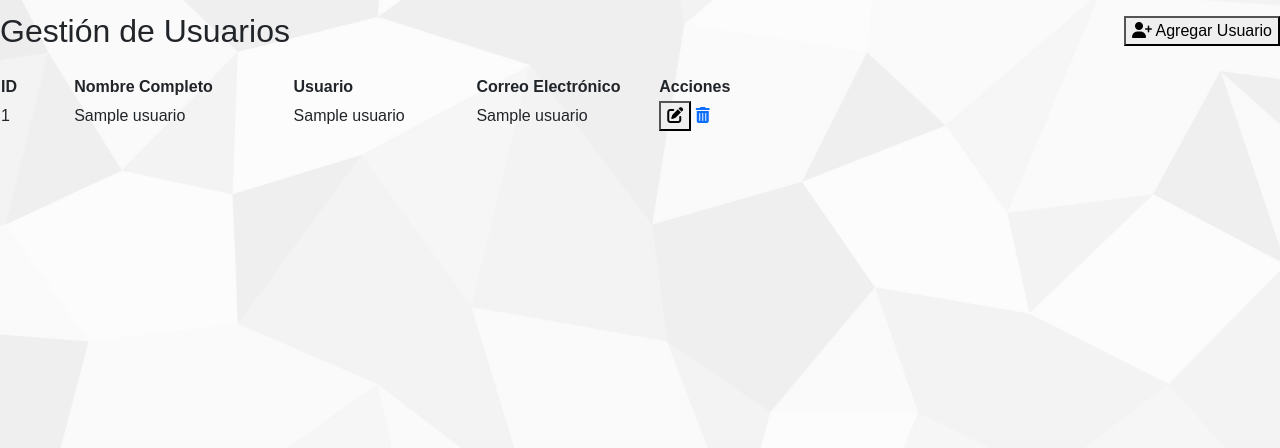
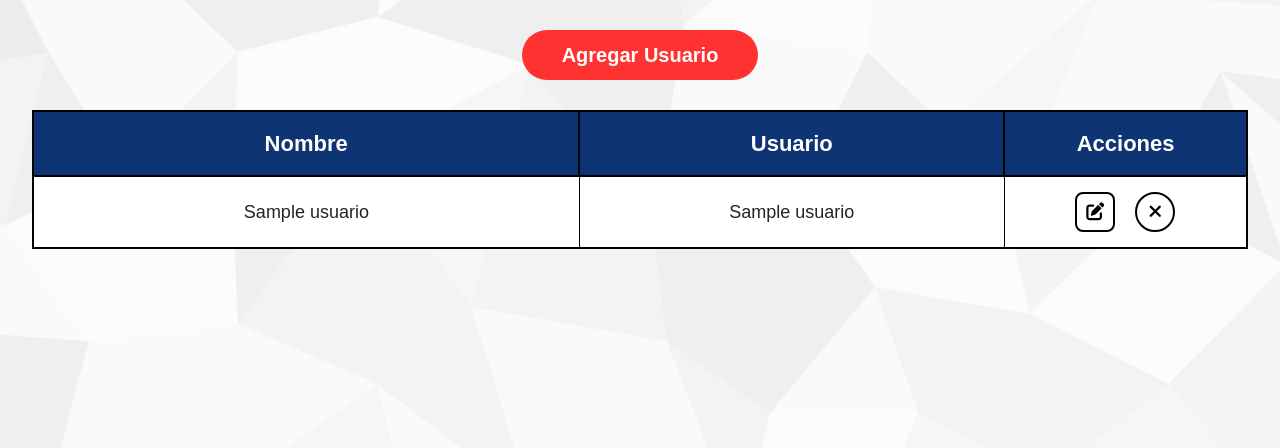
Before and after one commit to nidiavillanuevacampo/Netflix, a Python web app: template templates/usuarios.html in a window 1280 px wide. Shown: the part 67-515 px from the top of the page. Run offline with Jinja, Linux system fonts and the light colour scheme; the template is opened without the code that fills it: most values are stand-ins (such as "Sample title", 1, 10 or a date in 2020).

Commit message:
Actualizar

```diff
--- a/templates/usuarios.html
+++ b/templates/usuarios.html
@@ -1,65 +1,47 @@
 {% extends "layout.html" %}
 {% block content %}
+<link rel="stylesheet" href="https://cdnjs.cloudflare.com/ajax/libs/font-awesome/6.5.1/css/all.min.css">
+<div class="tabla-usuarios-container">
 
-<div class="crud-container">
-    <div class="crud-card">
-
-        <div class="d-flex justify-content-between align-items-center mb-4">
-            <h2 class="page-title mb-0">Gestión de Usuarios</h2>
-            <button class="btn-agregar-registro" onclick="abrirModalAgregar()">
-                <i class="fa-solid fa-user-plus"></i> Agregar Usuario
+    <button class="btn-agregar-usuario" onclick="abrirModalAgregar()">
+        Agregar Usuario
     </button>
-        </div>
-
-        <div class="table-responsive">
-            <table class="tabla-custom">
+    <table class="tabla-usuarios">
         <thead>
             <tr>
-                        <th style="width: 10%;">ID</th>
-                        <th style="width: 30%;">Nombre Completo</th>
-                        <th style="width: 25%;">Usuario</th>
-                        <th style="width: 25%;">Correo Electrónico</th>
-                        <th style="width: 10%;">Acciones</th>
+                <th style="width: 45%;">Nombre</th>
+                <th style="width: 35%;">Usuario</th>
+                <th style="width: 20%;">Acciones</th>
             </tr>
         </thead>
         <tbody>
             {% for usuario in Usuarios %}
             <tr>
-                        <td>{{ usuario[0] }}</td>
-                        <td class="text-start font-weight-bold">{{ usuario[1] }}</td>
-                        <td>{{ usuario[2] }}</td>
-                        <td>{{ usuario[3] }}</td>
+                <td>{{ usuario[1] }}</td> <!-- nombre -->
+                <td>{{ usuario[2] }}</td> <!-- usuario -->
                 <td>
-                            <button class="btn-accion btn-accion-edit" title="Editar"
+                    <button class="btn-accion-editar"
                         onclick="abrirModalEditar('{{ usuario[0] }}', '{{ usuario[1]|escape }}', '{{ usuario[3]|escape }}', '{{ usuario[2]|escape }}', '{{ usuario[4]|escape }}')">
                         <i class="fa-solid fa-pen-to-square"></i>
                     </button>
-                            <a href="/usuarios/eliminar/{{ usuario[0] }}" class="btn-accion btn-accion-delete"
-                                title="Eliminar"
+                    <a href="/usuarios/eliminar/{{ usuario[0] }}" class="btn-accion-eliminar"
                         onclick="return confirm('¿Estás seguro de que deseas eliminar a {{ usuario[1] }}?')">
-                                <i class="fa-solid fa-trash-can"></i>
+                        <i class="fa-solid fa-xmark"></i>
                     </a>
-                        </td>
-                    </tr>
-                    {% else %}
-                    <tr>
-                        <td colspan="5" class="text-center text-muted py-4">
-                            No hay usuarios registrados.
                 </td>
             </tr>
             {% endfor %}
         </tbody>
     </table>
 </div>
-
-    </div>
-</div>
-
-<!-- Ventana Modal para Agregar / Editar Usuario -->
 <div id="modalUsuario" class="modal-overlay-custom" onclick="cerrarModalAlClicarFuera(event)">
     <div class="modal-container-custom" onclick="event.stopPropagation()">
 
         <button type="button" class="btn-modal-cerrar" onclick="cerrarModal()">&times;</button>
+
+        <div class="modal-logo-circulo">
+            <img src="{{ url_for('static', filename='images/upp.png') }}" alt="UPP Logo">
+        </div>
 
         <h3 id="modalTitulo" class="modal-titulo-custom">Agregar Usuario</h3>
 
@@ -67,29 +49,27 @@
 
             <div class="modal-form-group">
                 <label class="modal-label-custom" for="inputNombre">Nombre Completo</label>
-                <input type="text" id="inputNombre" name="nombre" class="modal-input-custom"
-                    placeholder="Nombre completo" required autocomplete="off">
+                <input type="text" id="inputNombre" name="nombre" class="modal-input-custom" required
+                    autocomplete="off">
             </div>
 
             <div class="modal-form-group">
-                <label class="modal-label-custom" for="inputCorreo">Correo Electrónico</label>
-                <input type="email" id="inputCorreo" name="correo" class="modal-input-custom"
-                    placeholder="correo@ejemplo.com" required autocomplete="off">
+                <label class="modal-label-custom" for="inputCorreo">Correo</label>
+                <input type="email" id="inputCorreo" name="correo" class="modal-input-custom" required
+                    autocomplete="off">
             </div>
 
             <div class="modal-form-group">
-                <label class="modal-label-custom" for="inputUsuario">Usuario de Acceso</label>
-                <input type="text" id="inputUsuario" name="usuario" class="modal-input-custom"
-                    placeholder="Nombre de usuario" required autocomplete="off">
+                <label class="modal-label-custom" for="inputUsuario">Usuario</label>
+                <input type="text" id="inputUsuario" name="usuario" class="modal-input-custom" required
+                    autocomplete="off">
             </div>
 
             <div class="modal-form-group">
                 <label class="modal-label-custom" for="inputPassword">Contraseña</label>
-                <input type="password" id="inputPassword" name="password" class="modal-input-custom"
-                    placeholder="Mínimo 4 caracteres" required>
+                <input type="password" id="inputPassword" name="password" class="modal-input-custom" required>
             </div>
-
-            <button type="submit" class="btn-modal-guardar">Guardar Datos</button>
+            <button type="submit" class="btn-modal-guardar">Guardar</button>
         </form>
     </div>
 </div>
```
Lines whose indentation alone changed are shown as unchanged.
